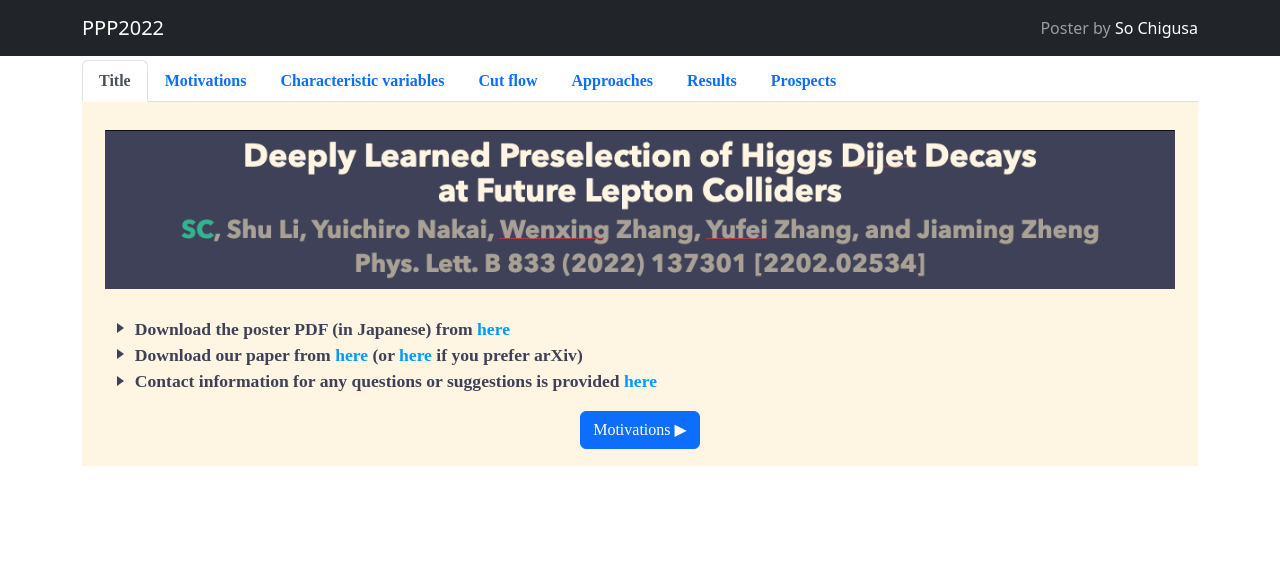
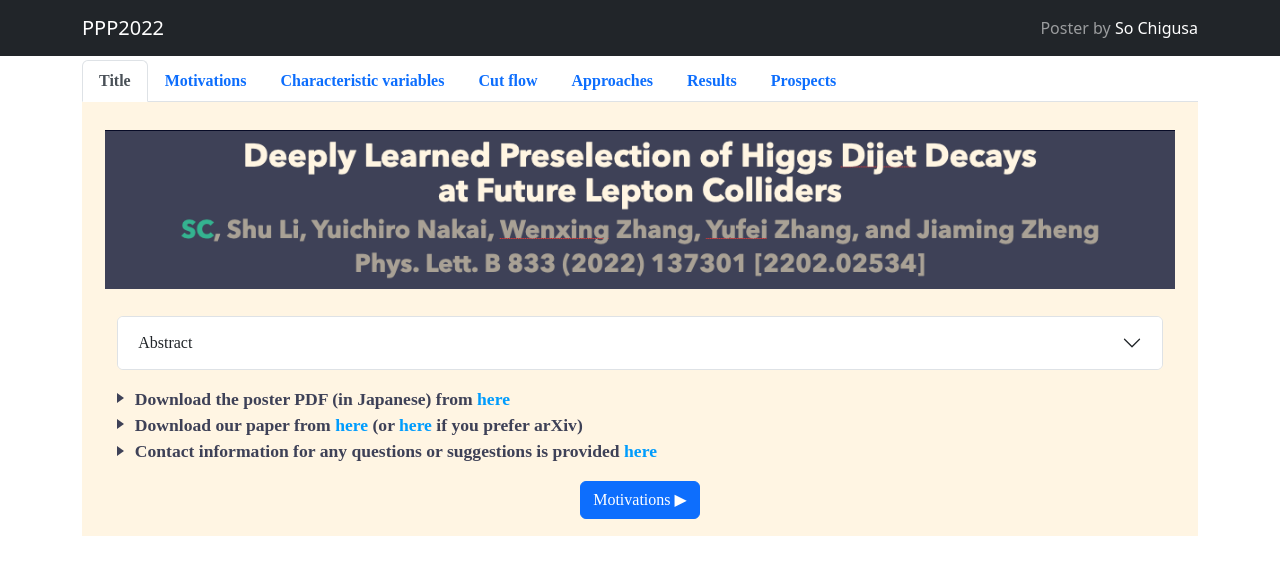
Before and after one commit to SoChigusa/talks-Higgs-Preselection, a Next.js app: page / in a window 1280 px wide. Shown: the top 574 px of the page. Built offline with nearby package versions, Linux system fonts and the light colour scheme.

Commit message:
abstract

```diff
--- a/components/slides.js
+++ b/components/slides.js
@@ -55,6 +55,18 @@ export function Slide({ pageNumber }) {
               objectFit="contain"
               alt="Deeply Learned Preselection of Higgs Dijet Decays at Future Lepton Colliders" />
           </div>
+        </Row>
+        <Row>
+          <Accordion className='d-block w-100 mx-auto'>
+            <Accordion.Item eventKey="0">
+              <Accordion.Header>Abstract</Accordion.Header>
+              <Accordion.Body className={styles.fine}>
+                <MathJax>
+                  Future electron-positron colliders will play a leading role in the precision measurement of Higgs boson couplings which is one of the central interests in particle physics. Aiming at maximizing the performance to measure the Higgs couplings to the bottom, charm and strange quarks, we develop machine learning methods to improve the selection of events with a Higgs decaying to dijets. Our methods are based on the Boosted Decision Tree (BDT), Fully-Connected Neural Network (FCNN) and Convolutional Neural Network (CNN). We find that the BDT and FCNN-based algorithms outperform the conventional cut-based method. With our improved selection of Higgs decaying to dijet events using the FCNN, the charm quark signal strength is measured with a \(16\%\) error, which is roughly a factor of two better than the \(34\%\) precision obtained by the cut-based analysis. Also, the strange quark signal strength is constrained as {"\\(\\mu_{ss} \\lesssim 35\\)"} at the \(95\%\) C.L. with the FCNN, which is to be compared with {"\\(\\mu_{ss} \\lesssim 70\\)"} obtained by the cut-based method.
+                </MathJax>
+              </Accordion.Body>
+            </Accordion.Item>
+          </Accordion>
         </Row>
         <Row>
           <ul className={styles.list_triangle}>
```
